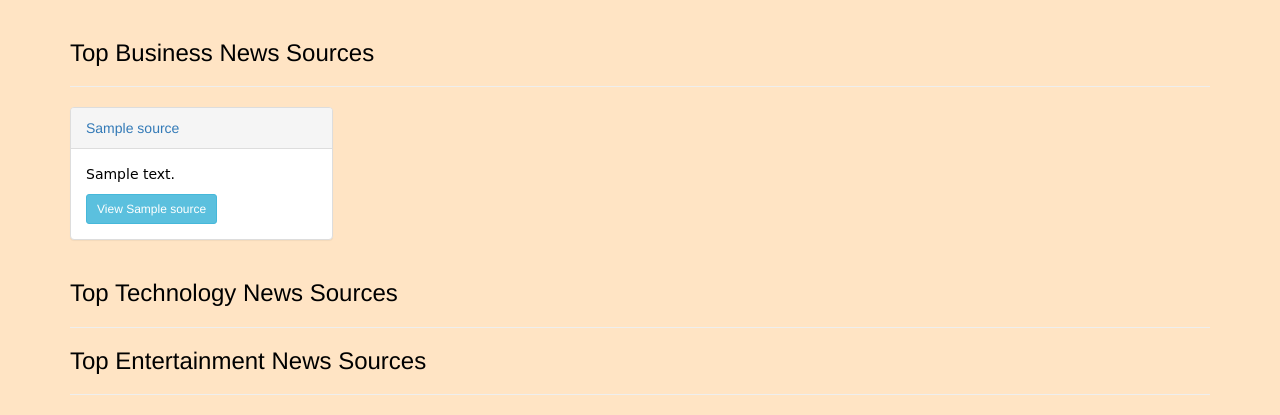
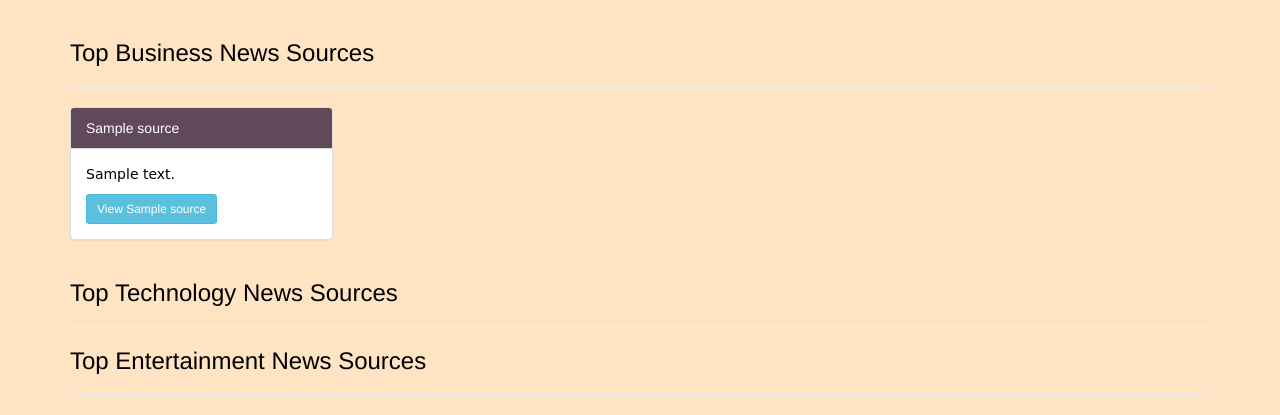
Before and after one commit to NinahMo/News-articles, a Flask app: template app/templates/index.html in a window 1280 px wide. Shown: the part 52-467 px from the top of the page. Run offline with Flask 2, Linux system fonts and the light colour scheme; the template is opened without the code that fills it: most values are stand-ins (such as "Sample title", 1, 10 or a date in 2020); some libraries are stand-ins or nearby versions.

Commit message:
Add color to source_id for styling

```diff
--- a/app/templates/macros.html
+++ b/app/templates/macros.html
@@ -8,8 +8,8 @@
 	            <div class="col-md-3">
 
 		            <div class="panel panel-default">
-						<div class="panel-heading">
-							<a href="/sources/{{sources.id}}">
+						<div class="panel-heading" style="background-color: #60495A;">
+							<a href="/sources/{{sources.id}}" style="color: white;">
 							    {{ sources.name}}
 					        </a>
 						</div>
```
Also changed, not shown: app/templates/404.html (renamed from app/templates/fourOwfour.html).
